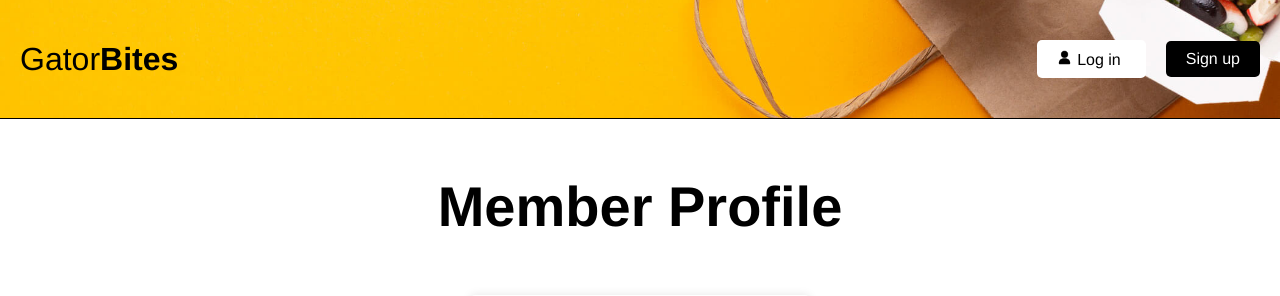
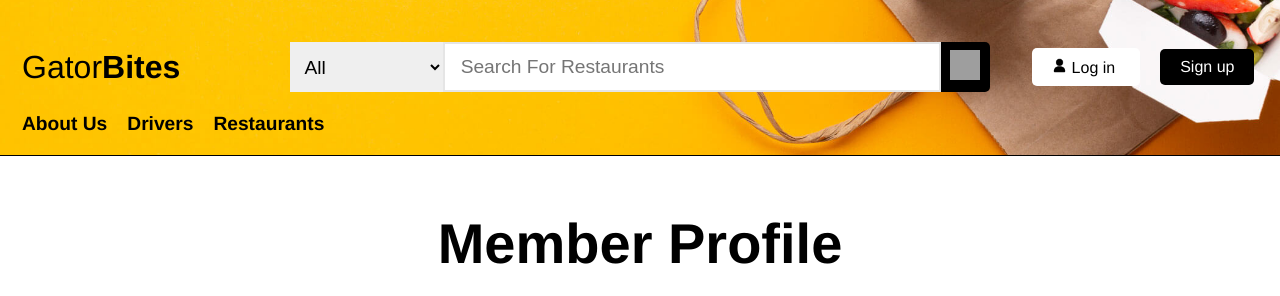
Before and after one commit to Wallace-Man/CSC-648-Term-Project, a Node server app: page /learnMoreKevin in a window 1280 px wide. Shown: the top 296 px of the page. Run offline with Node 20, Linux system fonts and the light colour scheme; some libraries are stand-ins or nearby versions; grey boxes are pictures that could not be loaded.

Commit message:
Updated header to include search bar, about, driver, and restaurant. Removed about from footer.

```diff
--- a/application/views/partials/footer.pug
+++ b/application/views/partials/footer.pug
@@ -1,8 +1,6 @@
 footer
     div.footer-container
         ul.footer-list
-            li
-                a(href='/aboutUs') About Us
             li
                 a(href='') Careers
             li
--- a/application/views/partials/header.pug
+++ b/application/views/partials/header.pug
@@ -1,29 +1,42 @@
 header
     div.header-image
         nav
-            a.logo(href='/')
-                span.thin Gator
-                span.bold Bites
-            //div.nav-search-form-container
-            //    form.search-form(action='')
-            //        select#category-select(name='category')
-            //            option(value='') All
-            //            option(value='italian') Italian
-            //            option(value='american') American
-            //            option(value='mexican') Mexican
-            //            option(value='chinese') Chinese
-            //            option(value='japanese') Japanese
-            //            option(value='korean') Korean
-            //            option(value='thai') Thai
-            //            option(value='vietnamese') Vietnamese
-            //            option(value='greek') Greek
-            //            option(value='french') French
-            //        input.search-input(id='search-input', type='text', placeholder='Search For Restaurants')
-            //        button.search-btn(type='submit')
-            //            img(src='images/search-icon.png', alt='search', style='width: 30px; height: 30px;')
-
-            div.right-btns
-                a.login-btn(href='login')
-                    img(src="/images/user.png", style= {width: "15px", height: "15px", marginBottom: "15px"} )
-                    span(style= {margin: "5px"}) Log in
-                a.signup-btn(href='signup') Sign up
+            table(style='width: 100%')
+                tr
+                    td(style='width: 20%; text-align: left')
+                        a.logo(href='/')
+                            span.thin Gator
+                            span.bold Bites
+                    td(style='width: 60%')
+                        div.nav-search-form-container
+                            form.search-form(action='' style='margin-top: 20px; margin-bottom: 0px')
+                                select#category-select(name='category')
+                                    option(value='') All
+                                    option(value='italian') Italian
+                                    option(value='american') American
+                                    option(value='mexican') Mexican
+                                    option(value='chinese') Chinese
+                                    option(value='japanese') Japanese
+                                    option(value='korean') Korean
+                                    option(value='thai') Thai
+                                    option(value='vietnamese') Vietnamese
+                                    option(value='greek') Greek
+                                    option(value='french') French
+                                input.search-input(id='search-input', type='text', placeholder='Search For Restaurants')
+                                button.search-btn(type='submit')
+                                    img(src='images/search-icon.png', alt='search', style='width: 30px; height: 30px;')
+                    td(style='width: 20%')
+                        div.right-btns
+                            a.login-btn(href='login')
+                                img(src="/images/user.png", style= {width: "15px", height: "15px", marginBottom: "15px"} )
+                                span(style= {margin: "5px"}) Log in
+                            a.signup-btn(href='signup') Sign up
+                tr
+                    td(colspan='2' style='text-align: left')
+                        ul(style='justify-content: initial')
+                            li
+                                a(href='/aboutUs') About Us
+                            li
+                                a(href='driver') Drivers
+                            li
+                                a(href='restaurant') Restaurants
```
